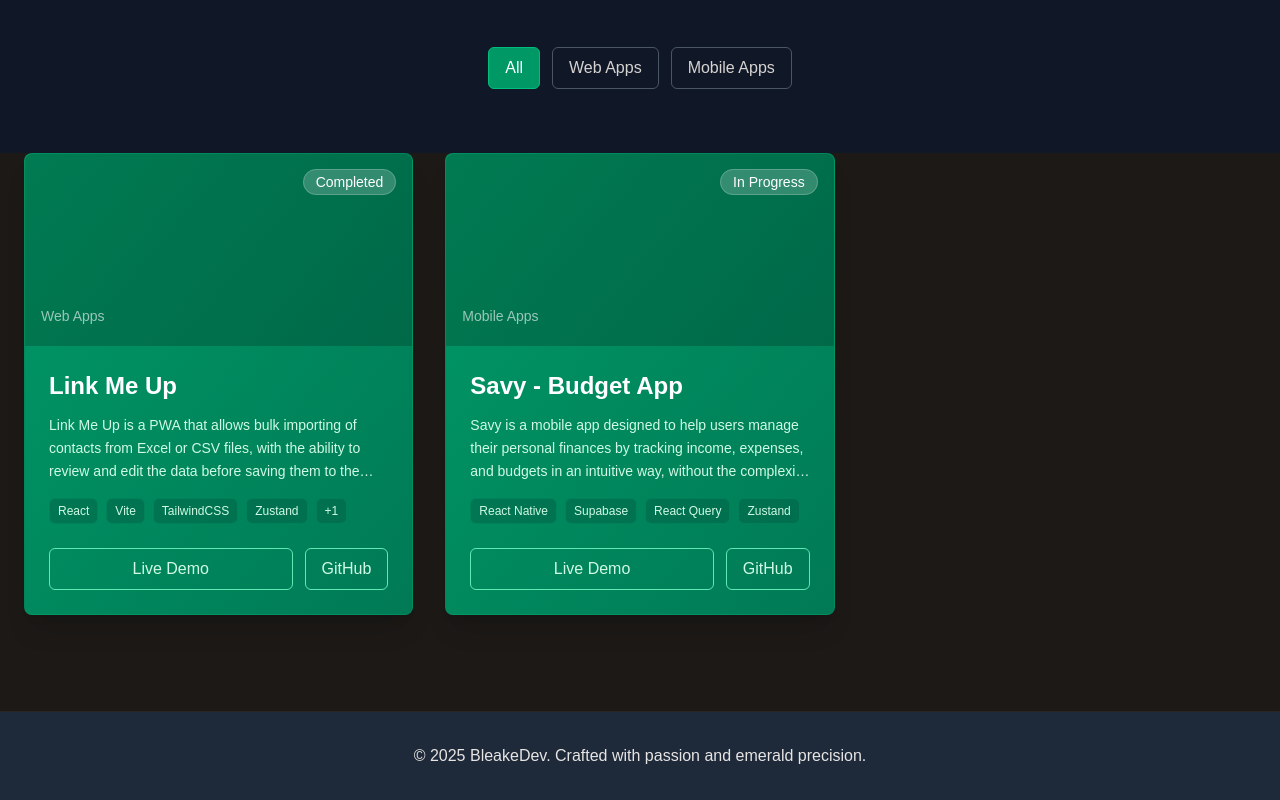
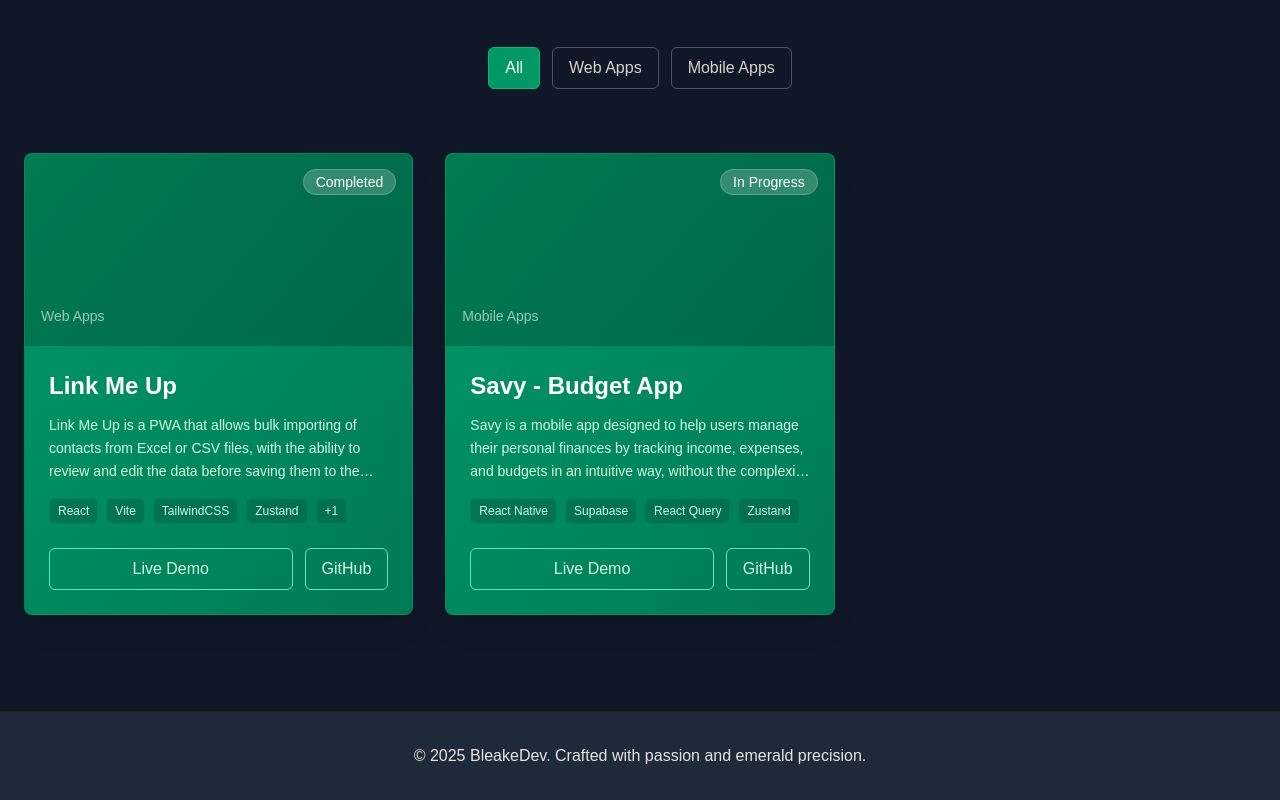
Before and after one commit to Ianbleake/BleakeDev, a Next.js app: page /proyects in a window 1280 px wide. Shown: the part 423-1223 px from the top of the page. Built offline with nearby package versions, Linux system fonts and the light colour scheme.

Commit message:
feat: add proyect type

```diff
--- a/src/app/proyects/components/proyectsGrid.tsx
+++ b/src/app/proyects/components/proyectsGrid.tsx
@@ -3,14 +3,14 @@ import { Card, CardContent } from "@/components/ui/card";
 import Button from "@/components/ui/button";
 
 type ProyectsGridProps = {
-  proyects: any[];
+  proyects: Project[];
 };
 
 export default function ProyectsGrid({
   proyects,
 }: ProyectsGridProps ): React.ReactElement {
   return (
-    <section className="pb-24 px-6 bg-stone-900">
+    <section className="pb-24 px-6 bg-gray-900">
       <div className="max-w-7xl mx-auto">
         <div className="grid md:grid-cols-2 lg:grid-cols-3 gap-8">
           {proyects.map((project, index) => (
--- /dev/null
+++ b/src/app/proyects/types.d.ts
@@ -0,0 +1,24 @@
+type Project = {
+  id: number;
+  title: string;
+  description: string;
+  tech: string[];
+  category: string;
+  status: string;
+  image: string;
+  isExternal: boolean;
+  link: string;
+  github: string;
+  pageContent?: {
+    images: string[];
+    overview: string;
+    features: {
+      name: string;
+      description: string;
+      icon: string;
+    }[];
+    challenges: string[];
+    lessons: string[];
+    futurePlans: string[];
+  };
+};
```
